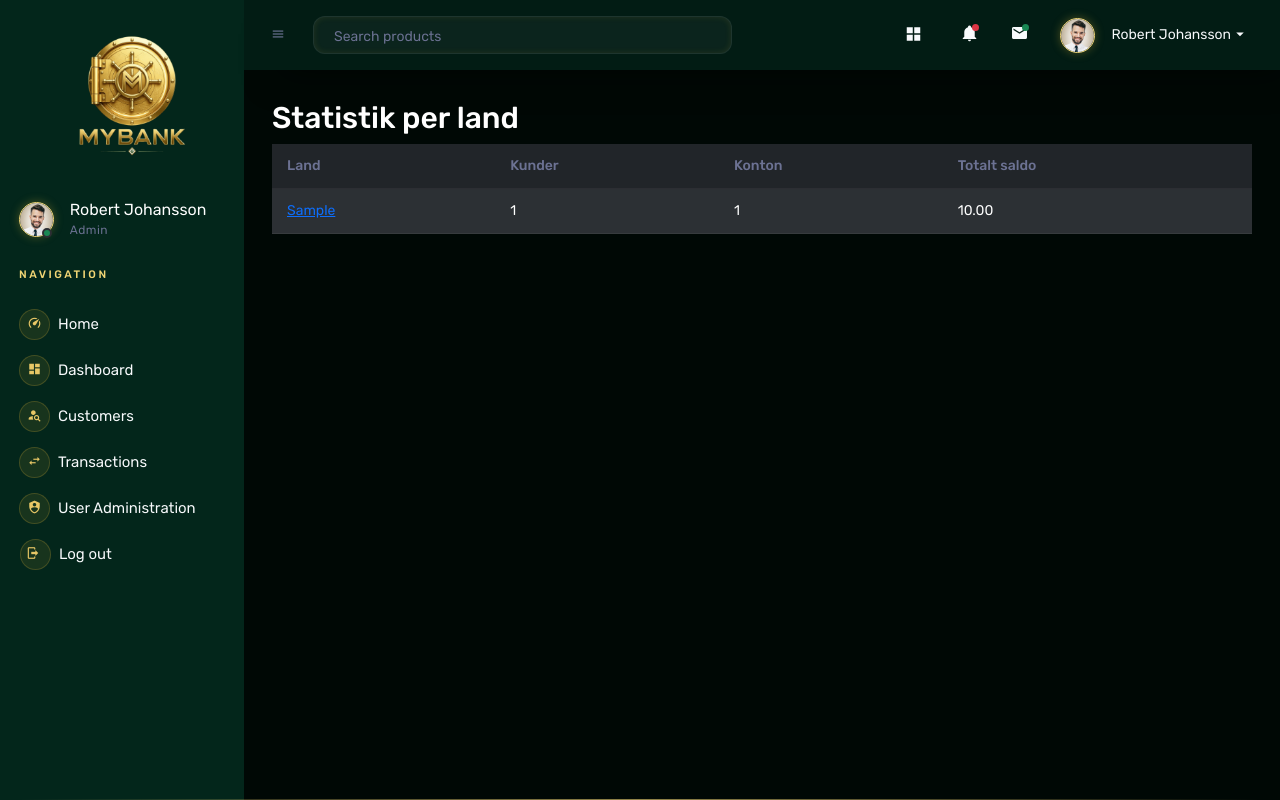
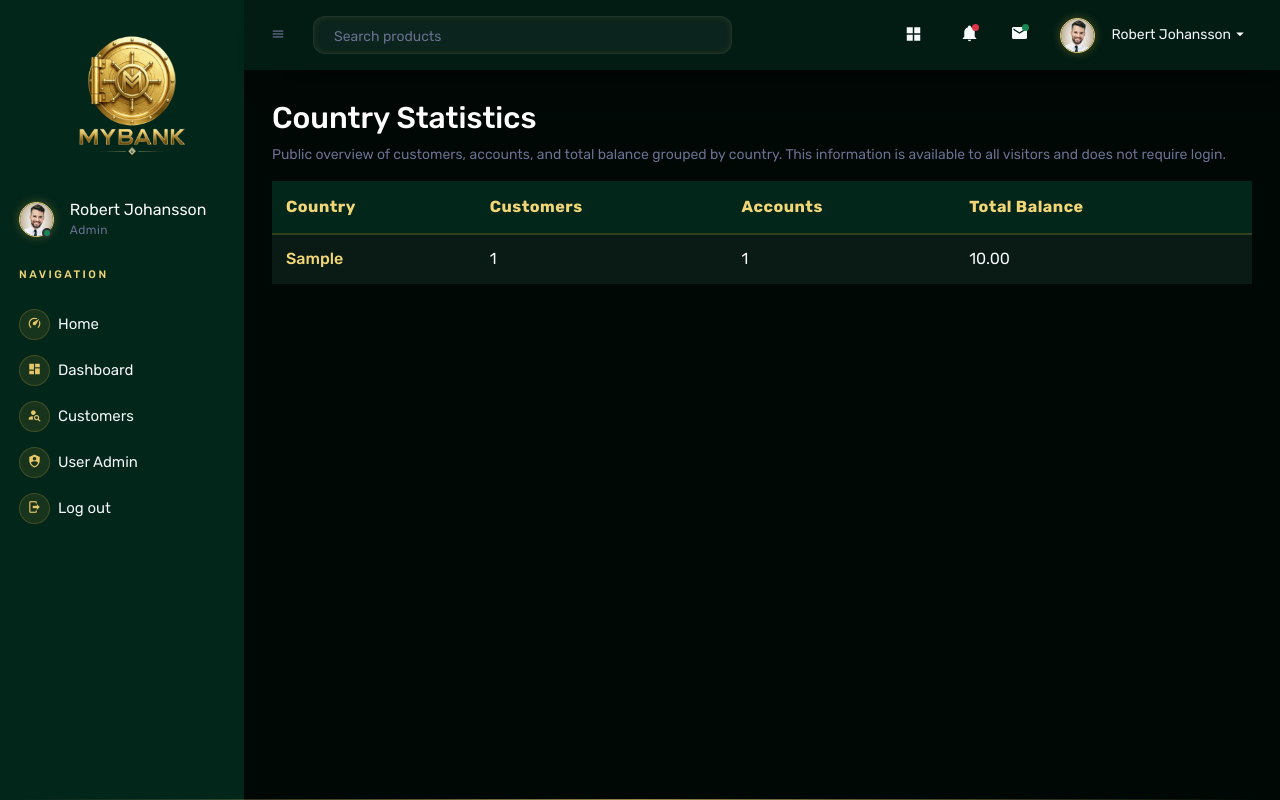
Before and after one commit to nninnie/Banksystem, an ASP.NET Core app: page / in a window 1280 px wide. Run offline with ASP.NET Core 8, Linux system fonts and the light colour scheme; a user stored in the database is signed in; tables that the repository leaves empty hold one stand-in row (values such as "Sample post"); data that the repository does not hold is empty.

Commit message:
Uppdatera engelsk UI och autentiseringsflöde - Översätt landstatistik, navigering och publika sidor till engelska - Designa om Login‑sidan med MyBank dark‑and‑gold‑tema och förbättrad användarupplevelse - LoginPartial hanterar Log In / Log Out i hela applikationen. Den ersätter Identity’s standard‑partial och används som en gemensam autentiseringskontroll i navbar, launcher och layout. - Översätt alla CSS‑kommentarer till engelska - Dark‑and‑gold‑temat i tabeller, app-launcher och layout - Säkerställ att logout använder POST och matchar launcher‑stylingen - Initiera landstatistik med null‑safe loading i IndexModel

```diff
--- a/Pages/Index.cshtml
+++ b/Pages/Index.cshtml
@@ -1,18 +1,25 @@
 @page
 @model IndexModel
 @{
-    ViewData["Title"] = "Statistik per land";
+    ViewData["Title"] = "Country Statistics";
 }
 
-<h2>Statistik per land</h2>
+<h2>Country Statistics</h2>
 
-<table class="table table-dark table-striped">
+<p class="text-muted">
+    Public overview of customers, accounts, and total balance grouped by country.
+    This information is available to all visitors and does not require login.
+</p>
+
+
+<table class="mybank-table">
+
     <thead>
         <tr>
-            <th>Land</th>
-            <th>Kunder</th>
-            <th>Konton</th>
-            <th>Totalt saldo</th>
+            <th>Country</th>
+            <th>Customers</th>
+            <th>Accounts</th>
+            <th>Total Balance</th>
         </tr>
     </thead>
     <tbody>
--- a/Pages/Index.cshtml.cs
+++ b/Pages/Index.cshtml.cs
@@ -7,8 +7,7 @@ namespace BankApp.Pages
     public class IndexModel : PageModel
     {
         private readonly IndexService _indexService;
-
-        public List<CountryDashboardDto> Countries { get; set; }
+        public List<CountryDashboardDto> Countries { get; set; } = new();
 
         public IndexModel(IndexService indexService)
         {
@@ -17,7 +16,7 @@ namespace BankApp.Pages
 
         public async Task OnGet()
         {
-            Countries = await _indexService.GetCountryStatisticsAsync();
+            Countries = await _indexService.GetCountryStatisticsAsync() ?? new();
         }
     }
 }
--- a/Pages/Login.cshtml
+++ b/Pages/Login.cshtml
@@ -1,6 +1,7 @@
 @page
 @model BankApp.Pages.LoginModel
 
+<div class="login-wrapper">
     <h2>Login</h2>
 
     <form method="post">
@@ -16,12 +17,13 @@
             <span asp-validation-for="Input.Password" class="text-danger"></span>
         </div>
 
-    <button type="submit" class="btn btn-primary">Login</button>
+        <button type="submit" class="login-btn">Log In</button>
     </form>
 
     @if (!string.IsNullOrEmpty(Model.ErrorMessage))
     {
-    <div class="alert alert-danger mt-3">
+        <div class="login-error">
             @Model.ErrorMessage
         </div>
     }
+</div>
--- a/Pages/Shared/_Layout.cshtml
+++ b/Pages/Shared/_Layout.cshtml
@@ -108,13 +108,6 @@
                             <span class="menu-title">Customers</span>
                         </a>
                     </li>
-
-                    <li class="nav-item menu-items">
-                        <a class="nav-link" asp-page="/Transactions">
-                            <span class="menu-icon"><i class="mdi mdi-swap-horizontal"></i></span>
-                            <span class="menu-title">Transactions</span>
-                        </a>
-                    </li>
                 }
 
                 <!-- Admin only -->
@@ -123,7 +116,7 @@
                     <li class="nav-item menu-items">
                         <a class="nav-link" asp-page="/Admin">
                             <span class="menu-icon"><i class="mdi mdi-shield-account"></i></span>
-                            <span class="menu-title">User Administration</span>
+                            <span class="menu-title">User Admin</span>
                         </a>
                     </li>
                 }
@@ -132,8 +125,8 @@
                 @if (User.Identity?.IsAuthenticated == true)
                 {
                     <li class="nav-item menu-items">
-                        <form method="post" asp-page="/Logout">
-                            <button type="submit" class="nav-link btn btn-link text-start">
+                        <form method="post" asp-page="/Logout" class="logout-form">
+                            <button type="submit" class="nav-link text-start logout-btn">
                                 <span class="menu-icon"><i class="mdi mdi-logout"></i></span>
                                 <span class="menu-title">Log out</span>
                             </button>
@@ -309,35 +302,44 @@
             <!-- APP-LAUNCHER -->
             <div id="app-launcher" class="app-launcher hidden">
                 <div class="launcher-grid">
-                    <a href="/Dashboard" class="launcher-item">
+                    <a href="/Admin/Dashboard" class="launcher-item">
                         <i class="mdi mdi-view-dashboard"></i>
                         <span>Dashboard</span>
                     </a>
 
-                    <a href="/Customers" class="launcher-item">
+                    <a href="/Admin/Customers" class="launcher-item">
                         <i class="mdi mdi-account-group"></i>
-                        <span>Kunder</span>
+                        <span>Customers</span>
                     </a>
 
-                    <a href="/Accounts" class="launcher-item">
+                    <a href="/Admin/Accounts" class="launcher-item">
                         <i class="mdi mdi-bank"></i>
-                        <span>Konton</span>
+                        <span>Accounts</span>
                     </a>
 
-                    <a href="/Transactions" class="launcher-item">
-                        <i class="mdi mdi-swap-horizontal"></i>
-                        <span>Transaktioner</span>
+                    <a href="/Admin/UserAdministration" class="launcher-item">
+                        <i class="mdi mdi-chart-line"></i>
+                        <span>User Admin</span>
                     </a>
 
-                    <a href="/Reports" class="launcher-item">
-                        <i class="mdi mdi-chart-line"></i>
-                        <span>Rapporter</span>
-                    </a>
+                    @if (User.Identity?.IsAuthenticated == true)
+                    {
+                        <form method="post" asp-page="/Logout" class="launcher-item logout-form">
+                            <button type="submit">
+                                <i class="mdi mdi-logout"></i>
+                                <span>Log Out</span>
+                            </button>
+                        </form>
+                    }
+                    else
+                    {
+                        <a asp-page="/Login" class="launcher-item">
+                            <i class="mdi mdi-login"></i>
+                            <span>Log In</span>
+                        </a>
+                    }
 
-                    <a href="/Settings" class="launcher-item">
-                        <i class="mdi mdi-wrench"></i>
-                        <span>Inställningar</span>
-                    </a>
+
                 </div>
             </div>
 
--- a/wwwroot/my-css/style.css
+++ b/wwwroot/my-css/style.css
@@ -1,22 +1,22 @@
 /* ==========================================================
-   TEMA – färgvariabler
+   THEME – color variables
    ========================================================== */
 :root {
     --bg: #000805;
     --navbar: #021c14;
     --sidebar: #03261B;
     --card: #0A1A14;
-    --line: rgba(4, 35, 23, 0.12); /* subtil linjefärg */
+    --line: rgba(4, 35, 23, 0.12); /* subtle line color */
     --gold: #F2D675;
     --gold-soft: #E8C766;
     --gold-line: rgba(212, 175, 55, 0.22);
     --text: #F8FAFC;
-    --muted: #A7B4C5; /* dempad textfärg */
+    --muted: #A7B4C5; /* muted text color */
 }
 
 
 /* ==========================================================
-   BAKGRUND
+   BACKGROUND
    ========================================================== */
 html body .container-scroller,
 html body .page-body-wrapper,
@@ -31,18 +31,18 @@ html body {
 
 
     /* ==========================================================
-   SIDEBAR – bakgrund och layout
+   SIDEBAR – background and layout
    ========================================================== */
     html body .sidebar {
         background: var(--sidebar) !important;
     }
 
-/* Menylistan: lite luft överst */
+/* Menu list: a little space at the top */
 .sidebar .nav {
     padding-top: 10px !important;
 }
 
-    /* Rubriken "Navigation" */
+    /* "Navigation" heading */
     .sidebar .nav .nav-item.nav-category .nav-link {
         color: var(--gold) !important;
         font-size: 0.68rem;
@@ -52,7 +52,7 @@ html body {
 
 
 /* ==========================================================
-   SIDEBAR – logotyp
+   SIDEBAR – logo
    ========================================================== */
 html body .sidebar .sidebar-brand-wrapper {
     height: auto !important;
@@ -66,7 +66,7 @@ html body .sidebar .sidebar-brand-wrapper {
     border-bottom: none;
 }
 
-    /* Tunn guldlinje under loggan */
+    /* Thin gold line under the logo */
     html body .sidebar .sidebar-brand-wrapper::after {
         content: "";
         position: absolute;
@@ -78,16 +78,15 @@ html body .sidebar .sidebar-brand-wrapper {
         opacity: 0.6;
     }
 
-/* Stora loggan */
+/* Large logo */
 .sidebar-brand-wrapper .brand-logo img {
     width: 130px !important;
     height: auto !important;
     object-fit: contain !important;
     display: block;
-
 }
 
-/* Mini-loggan (hopfälld sidebar) */
+/* Mini logo (collapsed sidebar) */
 .sidebar-brand-wrapper .brand-logo-mini img {
     width: 70px !important;
     height: auto !important;
@@ -100,7 +99,7 @@ html body .sidebar .sidebar-brand-wrapper {
 
 
 /* ==========================================================
-   HOPFÄLLD SIDEBAR – centrera mini-loggan
+   SIDEBAR – collapsed state (center mini logo)
    ========================================================== */
 .sidebar-icon-only .sidebar-brand-wrapper {
     width: 100% !important;
@@ -125,7 +124,7 @@ html body .sidebar .sidebar-brand-wrapper {
 
 
 /* ==========================================================
-   SIDEBAR – profil
+   SIDEBAR – profile
    ========================================================== */
 .sidebar .nav .nav-item.profile {
     margin-top: 0 !important;
@@ -136,14 +135,14 @@ html body .sidebar .sidebar-brand-wrapper {
         padding-top: 0 !important;
     }
 
-/* Rollen under namnet i guld */
+/* Role under the name in gold */
 .sidebar .profile-name span {
     color: var(--gold-soft);
     font-size: 0.75rem;
     letter-spacing: 0.5px;
 }
 
-/* Guldkant profilbiild */
+/* Gold border on profile picture */
 .sidebar .profile-desc img {
     border: 1px solid var(--gold) !important;
     box-shadow: 0 0 10px rgba(212, 175, 55, 0.35) !important;
@@ -152,16 +151,17 @@ html body .sidebar .sidebar-brand-wrapper {
 
 
 /* ==========================================================
-   SIDEBAR – menyrader och ikoner
+   SIDEBAR – menu items and icons
    ========================================================== */
 
-/* Ikon-cirkeln med tunn guldkant */
+/* Icon circle with thin gold border */
 .sidebar .nav .nav-item .menu-icon {
     background: rgba(212, 175, 55, 0.10) !important;
     border: 1px solid var(--gold-line);
     border-radius: 50%;
 }
 
+/* Icon and text color */
 .sidebar .nav .nav-item .nav-link i {
     color: var(--gold-soft) !important;
     opacity: 1;
@@ -171,6 +171,7 @@ html body .sidebar .sidebar-brand-wrapper {
     color: var(--text) !important;
 }
 
+/* Hover and active */
 .sidebar .nav .nav-item .nav-link:hover .menu-title {
     color: var(--gold) !important;
 }
@@ -181,7 +182,7 @@ html body .sidebar .sidebar-brand-wrapper {
     box-shadow: 0 0 14px rgba(212, 175, 55, 0.25);
 }
 
-/* Hover sidebar */
+/* Hover row */
 .sidebar .nav .nav-item.menu-items .nav-link:hover {
     background: linear-gradient(90deg, rgba(212, 175, 55, 0.14), transparent) !important;
     border-left: 3px solid var(--gold);
@@ -198,7 +199,7 @@ html body .navbar .navbar-menu-wrapper {
     background: var(--navbar) !important;
 }
 
-/* Textfärg och guld vid hover */
+/* Text color and gold on hover */
 .navbar .navbar-brand,
 .navbar .navbar-menu-wrapper .nav-link {
     color: var(--text) !important;
@@ -208,7 +209,7 @@ html body .navbar .navbar-menu-wrapper {
     color: var(--gold) !important;
 }
 
-/* Sökfältet */
+/* Search field */
 .navbar .search .form-control {
     background: rgba(255, 255, 255, 0.04) !important;
     border: 1px solid rgba(255, 255, 255, 0.08) !important;
@@ -224,7 +225,7 @@ html body .navbar .navbar-menu-wrapper {
         box-shadow: 0 0 0 1px rgba(212, 175, 55, 0.15) !important;
     }
 
-/* Profilbild med guldring */
+/* Profile picture with gold ring */
 .navbar .navbar-profile img {
     border: 1px solid var(--gold) !important;
     box-shadow: 0 0 10px rgba(212, 175, 55, 0.35) !important;
@@ -240,12 +241,12 @@ html body .navbar .navbar-menu-wrapper {
         font-size: 0.75rem;
     }
 
-/* Ikoner i navbaren */
+/* Navbar icons */
 .icon-white {
     color: #ffffff;
 }
 
-/* Dropdown inlogg */
+/* Dropdown menus */
 .navbar .navbar-menu-wrapper {
     background: var(--navbar) !important;
 }
@@ -273,7 +274,7 @@ html body .navbar .navbar-menu-wrapper {
             color: var(--gold-soft) !important;
         }
 
-/* Hover ikons */
+/* Icon hover */
 .navbar .navbar-menu-wrapper i {
     color: var(--text) !important;
     transition: 0.2s ease;
@@ -286,7 +287,11 @@ html body .navbar .navbar-menu-wrapper {
     }
 
 
-/* APP-LAUNCHER */
+/* ==========================================================
+   APP LAUNCHER
+   ========================================================== */
+
+/* Hidden and visible state */
 .app-launcher.hidden {
     display: none !important;
 }
@@ -305,6 +310,7 @@ html body .navbar .navbar-menu-wrapper {
     box-shadow: 0 18px 50px rgba(0, 0, 0, 0.55);
 }
 
+/* Grid and items */
 .launcher-grid {
     display: grid;
     grid-template-columns: repeat(2, minmax(0, 1fr));
@@ -335,14 +341,111 @@ html body .navbar .navbar-menu-wrapper {
         background: rgba(242, 214, 117, 0.08);
     }
 
+    /* Logout form styled as a launcher item */
+    .launcher-item.logout-form {
+        display: flex;
+        flex-direction: column;
+        align-items: center;
+        justify-content: center;
+        gap: 8px;
+        padding: 16px 8px;
+        color: var(--text);
+        border: 1px solid var(--gold-line);
+        border-radius: 8px;
+        text-align: center;
+        background: none;
+    }
+
+        /* Button looks like a launcher link */
+        .launcher-item.logout-form button {
+            background: none;
+            border: none;
+            color: var(--text);
+            display: flex;
+            flex-direction: column;
+            align-items: center;
+            gap: 8px;
+            cursor: pointer;
+            width: 100%;
+        }
+
+            /* Icon style */
+            .launcher-item.logout-form button i {
+                color: var(--gold);
+                font-size: 24px;
+            }
+
+        /* Hover, same as the other items */
+        .launcher-item.logout-form:hover {
+            color: var(--gold);
+            background: rgba(242, 214, 117, 0.08);
+        }
 
 
 /* ==========================================================
-   KORT
+   TABLE – Home page
    ========================================================== */
 
+.mybank-table {
+    width: 100%;
+    background-color: var(--card);
+    color: var(--text);
+    border-radius: 8px;
+}
 
-/* DASHBOARD – korrekt placering */
+    /* Header */
+    .mybank-table thead th {
+        background-color: var(--sidebar);
+        color: var(--gold);
+        font-weight: 600;
+        padding: 14px;
+        border-bottom: 2px solid var(--gold-line);
+        letter-spacing: 0.5px;
+    }
+
+    /* Rows */
+    .mybank-table tbody tr {
+        background-color: var(--card);
+        transition: background-color 0.2s ease, transform 0.15s ease;
+    }
+
+        /* Zebra */
+        .mybank-table tbody tr:nth-child(even) {
+            background-color: #0C1F17;
+        }
+
+    /* Cells */
+    .mybank-table td {
+        padding: 12px 14px;
+        border-bottom: 1px solid var(--line);
+    }
+
+    /* Hover */
+    .mybank-table tbody tr:hover {
+        background-color: var(--navbar);
+        color: var(--gold);
+        transform: scale(1.01);
+        cursor: pointer;
+    }
+
+    /* Links */
+    .mybank-table a {
+        color: var(--gold);
+        text-decoration: none;
+        font-weight: 500;
+    }
+
+        .mybank-table a:hover {
+            color: var(--gold-soft);
+            text-decoration: underline;
+        }
+
+
+/* ==========================================================
+   DASHBOARD – layout and cards
+   ========================================================== */
+
+/* Page layout */
 .main-panel {
     min-width: 0;
 }
@@ -353,6 +456,7 @@ html body .navbar .navbar-menu-wrapper {
     box-sizing: border-box;
 }
 
+/* Card grid */
 .dashboard-grid {
     width: 100%;
     max-width: 100%;
@@ -366,6 +470,7 @@ html body .navbar .navbar-menu-wrapper {
     margin-top: 1rem;
 }
 
+/* Card */
 .dashboard-card {
     min-width: 0;
     box-sizing: border-box;
@@ -398,6 +503,7 @@ html body .navbar .navbar-menu-wrapper {
         box-shadow: 0 4px 16px rgba(0, 0, 0, 0.55), 0 0 8px rgba(242, 214, 117, 0.25);
     }
 
+/* Icons, indicators and flags */
 .icon {
     color: var(--gold);
     margin-right: 6px;
@@ -416,7 +522,6 @@ html body .navbar .navbar-menu-wrapper {
 
     .indicator.negative {
         color: #E53935;
-
     }
 
 .flag {
@@ -427,6 +532,7 @@ html body .navbar .navbar-menu-wrapper {
     object-fit: cover;
 }
 
+/* Data rows */
 .data-row {
     display: flex;
     align-items: center;
@@ -448,8 +554,108 @@ html body .navbar .navbar-menu-wrapper {
         min-width: 90px;
     }
 
+/* Clickable card link */
 .dashboard-link {
     text-decoration: none;
     color: inherit;
     display: block;
 }
+
+
+/* ==========================================================
+   LOGOUT BUTTON
+   ========================================================== */
+.logout-form {
+    margin: 0;
+    padding: 0;
+    background: none;
+    border: none;
+    color: inherit;
+}
+
+.logout-btn {
+    background: none;
+    border: none;
+    color: inherit;
+    width: 100%;
+    text-align: left;
+    padding: 0;
+    cursor: pointer;
+}
+
+
+/* ==========================================================
+   LOGIN PAGE
+   ========================================================== */
+
+/* Login box */
+.login-wrapper {
+    max-width: 420px;
+    margin: 60px auto;
+    padding: 32px;
+    background: rgba(10, 18, 14, 0.55);
+    border: 1px solid var(--gold-line);
+    border-radius: 12px;
+    box-shadow: 0 18px 50px rgba(0, 0, 0, 0.55);
+    backdrop-filter: blur(14px) saturate(140%);
+    color: var(--text);
+}
+
+    .login-wrapper h2 {
+        text-align: center;
+        color: var(--gold);
+        margin-bottom: 24px;
+        letter-spacing: 1px;
+    }
+
+    .login-wrapper label {
+        color: var(--gold-soft);
+        font-size: 0.9rem;
+        margin-bottom: 6px;
+    }
+
+    /* Form fields */
+    .login-wrapper .form-control {
+        background: rgba(255, 255, 255, 0.04);
+        border: 1px solid rgba(255, 255, 255, 0.08);
+        border-radius: 10px;
+        color: var(--text);
+        padding: 10px 14px;
+        transition: 0.25s ease;
+        box-shadow: inset 0 0 6px rgba(212, 175, 55, 0.12);
+    }
+
+        .login-wrapper .form-control:focus {
+            border-color: var(--gold);
+            box-shadow: 0 0 0 1px rgba(212, 175, 55, 0.15);
+        }
+
+/* Login button */
+.login-btn {
+    width: 100%;
+    margin-top: 18px;
+    padding: 12px;
+    background: var(--gold);
+    color: #000;
+    font-weight: 600;
+    border: none;
+    border-radius: 10px;
+    cursor: pointer;
+    transition: 0.25s ease;
+}
+
+    .login-btn:hover {
+        background: var(--gold-soft);
+        transform: scale(1.03);
+    }
+
+/* Error message */
+.login-error {
+    margin-top: 16px;
+    padding: 12px;
+    background: rgba(229, 57, 53, 0.15);
+    border: 1px solid rgba(229, 57, 53, 0.35);
+    color: #ffb3b3;
+    border-radius: 8px;
+    text-align: center;
+}
```
Also changed, not shown: Pages/Shared/_LoginPartial.cshtml (added, +22 -0 lines), Pages/Shared/_LoginPartial.cshtml.cs (added, +12 -0 lines). Lines whose indentation alone changed are shown as unchanged.
